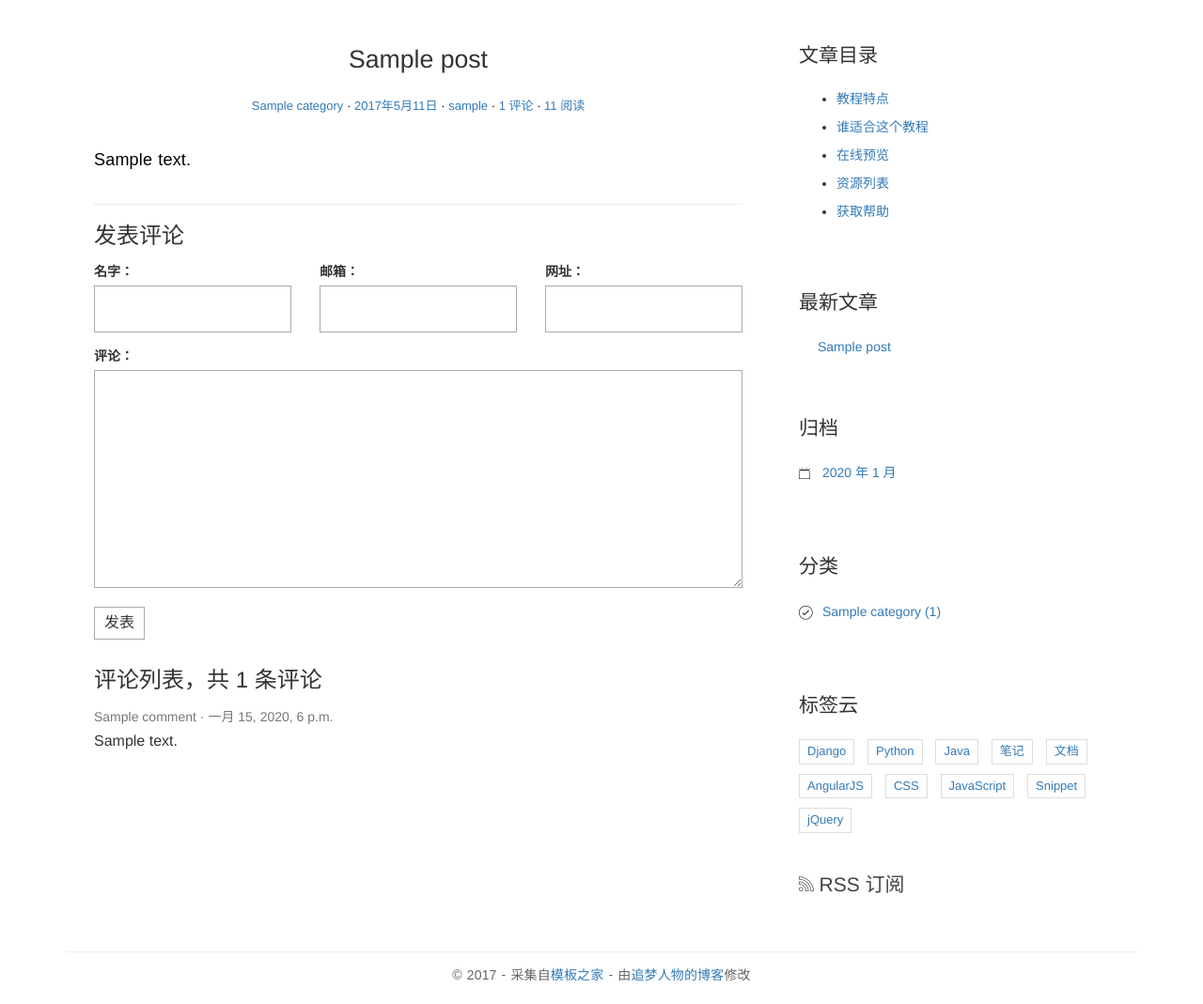
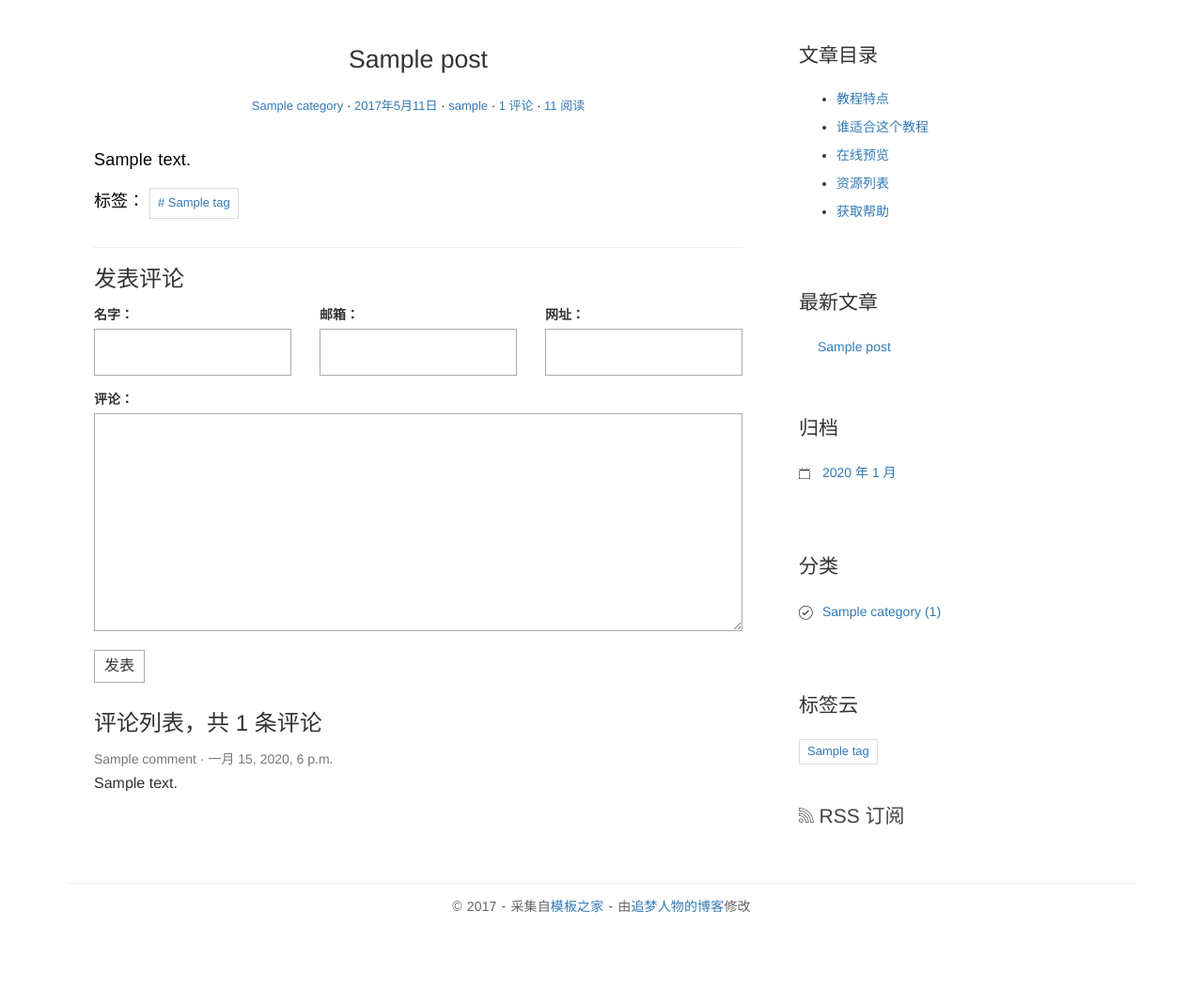
Before and after one commit to xdkoooo/blogproject, a Django app: page /post/1/ in a window 1280 px wide. Shown: the part 149-1218 px from the top of the page at 94% size. After the commit the page ends 1121 px from the top, so only its background shows below. Run offline with Django 3.2, Linux system fonts and the light colour scheme; tables that the repository leaves empty hold one stand-in row (values such as "Sample post"); some libraries are stand-ins or nearby versions.

Commit message:
tags annotate

```diff
--- a/blog/templatetags/blog_tags.py
+++ b/blog/templatetags/blog_tags.py
@@ -2,6 +2,7 @@ from django import template
 from django.db.models.aggregates import Count
 from blog.models import Category
 from blog.models import Post
+from blog.models import Tag
 #from ..models import Post, Category
 
 register = template.Library()
@@ -17,3 +18,7 @@ def archives():
 @register.simple_tag
 def get_categories():
     return Category.objects.annotate(num_posts=Count('post')).filter(num_posts__gt=0)
+
+@register.simple_tag
+def get_tags():
+	return Tag.objects.annotate(num_posts=Count('post')).filter(num_posts__gt=0)
--- a/blog/urls.py
+++ b/blog/urls.py
@@ -12,4 +12,5 @@ urlpatterns = [
     url(r'^category/(?P<pk>[0-9]+)/$', views.CategoryView.as_view(), name='category'),
     url(r'^archives/(?P<year>[0-9]{4})/(?P<month>[0-9]{1,2})/$', views.ArchivesView.as_view(), name='archives'),
     url(r'^post/(?P<pk>[0-9]+)/$', views.PostDetailView.as_view(), name='detail'),
+    url(r'^tag/(?P<pk>[0-9]+)/$', views.TagView.as_view(), name='tag'),
 ]
--- a/blog/views.py
+++ b/blog/views.py
@@ -159,3 +159,12 @@ class PostDetailView(DetailView):
             'comment_list': comment_list
             })
         return context
+
+class TagView(ListView):
+    model = Post
+    template_name = 'blog/index.html'
+    context_object_name = 'post_list'
+
+    def get_queryset(self):
+        tag = get_object_or_404(Tag, pk=self.kwargs.get('pk'))
+        return super(TagView, self).get_queryset().filter(tags=tag)
--- a/templates/base.html
+++ b/templates/base.html
@@ -119,37 +119,15 @@
 
                 <div class="widget widget-tag-cloud">
                     <h3 class="widget-title">标签云</h3>
+                    {% get_tags as tag_list %}
                     <ul>
+                        {% for tag in tag_list %}
                         <li>
-                            <a href="#">Django</a>
+                            <a href="{% url 'blog:tag' tag.pk %}">{{ tag.name }}</a>
                         </li>
-                        <li>
-                            <a href="#">Python</a>
-                        </li>
-                        <li>
-                            <a href="#">Java</a>
-                        </li>
-                        <li>
-                            <a href="#">笔记</a>
-                        </li>
-                        <li>
-                            <a href="#">文档</a>
-                        </li>
-                        <li>
-                            <a href="#">AngularJS</a>
-                        </li>
-                        <li>
-                            <a href="#">CSS</a>
-                        </li>
-                        <li>
-                            <a href="#">JavaScript</a>
-                        </li>
-                        <li>
-                            <a href="#">Snippet</a>
-                        </li>
-                        <li>
-                            <a href="#">jQuery</a>
-                        </li>
+                        {% empty %}
+                        暂无标签！
+                        {% endfor %}
                     </ul>
                 </div>
                 <div class="rss">
--- a/templates/blog/detail.html
+++ b/templates/blog/detail.html
@@ -13,7 +13,17 @@
                             <span class="views-count"><a href="#">{{ post.views }} 阅读</a></span>
                         </div>
                     </header>
-                    <div class="entry-content clearfix">{{ post.body|safe }}</div>
+                    <div class="entry-content clearfix">
+                        {{ post.body|safe }}
+                        <div class="widget-tag-cloud">
+                            <ul>
+                                标签：
+                                {% for tag in post.tags.all %}
+                                    <li><a href="{% url 'blog:tag' tag.pk %}"># {{ tag.name }}</a></li>
+                                {% endfor %}
+                            </ul>
+                        </div>
+                    </div>
                 </article>
                 <section class="comment-area" id="comment-area">
                     <hr>
```
